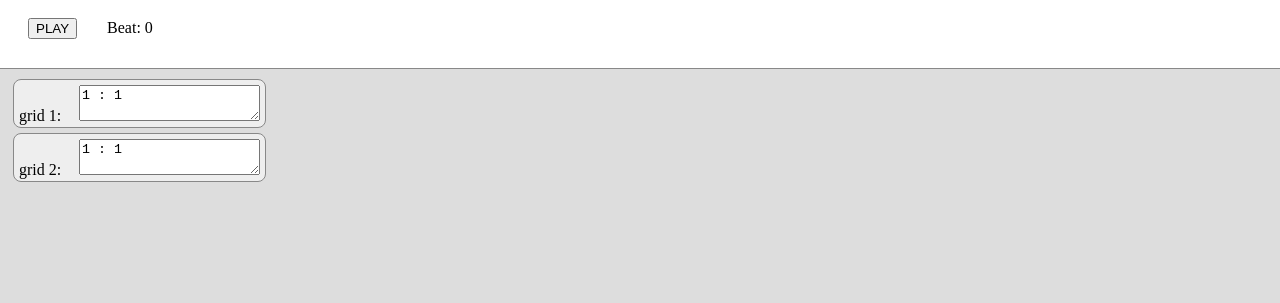
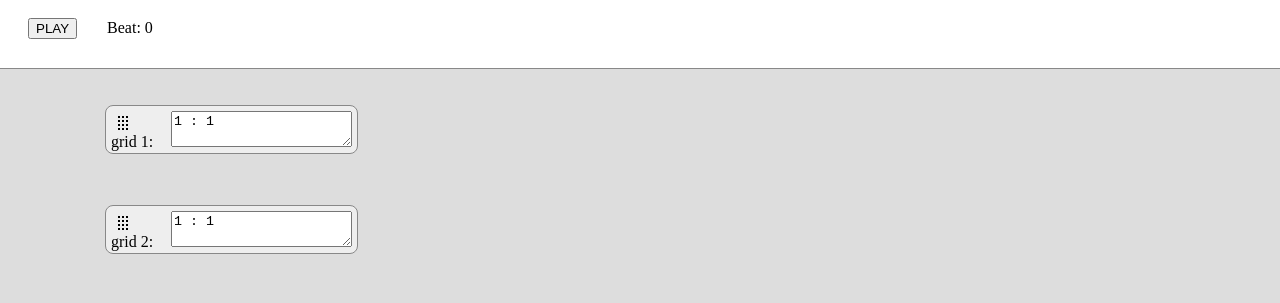
Before and after one commit to evogler/gridception, a React app: page / in a window 1280 px wide. Shown: the top 303 px of the page. Built offline with nearby package versions, Linux system fonts and the light colour scheme; no server answers.

Commit message:
Add starting coordinates to useDrag

```diff
--- a/public/styles.css
+++ b/public/styles.css
@@ -63,6 +63,7 @@ button {
 }
 
 .ratio-box {
+  position: absolute;
   background-color: #eee;
   border: 1px solid #888;
   padding: 5px 5px 2px 5px;
--- a/src/components/App.jsx
+++ b/src/components/App.jsx
@@ -82,12 +82,12 @@ const App = (props) => {
         currentTime={currentTime}
       />
       <div className="canvas">
-        <RatioBox label="grid 1" node={nodes[5]} />
-        <RatioBox label="grid 2" node={nodes[0]} />
-        <SoundGrid label="ride" node={nodes[1]} />
-        <SoundGrid label="hat" node={nodes[3]} />
-        <SoundGrid label="stick" node={nodes[4]} />
-        <SoundGrid label="kick" node={nodes[2]}/>
+        <RatioBox label="grid 1" node={nodes[5]} coords={[100, 100]} />
+        <RatioBox label="grid 2" node={nodes[0]} coords={[100, 200]}/>
+        <SoundGrid label="ride" node={nodes[1]} coords={[400, 300]}/>
+        <SoundGrid label="hat" node={nodes[3]}  coords={[400, 400]}/>
+        <SoundGrid label="stick" node={nodes[4]} coords={[400, 500]}/>
+        <SoundGrid label="kick" node={nodes[2]} coords={[400, 600]}/>
 
       </div>
     </div>
--- a/src/components/HorizontalGrid.jsx
+++ b/src/components/HorizontalGrid.jsx
@@ -3,8 +3,8 @@ import useDrag from '../usedrag.js';
 import DragIcon from './DragIcon.jsx';
 import GridCell from './GridCell.jsx';
 
-const HorizontalGrid = ({ status, update, label, active }) => {
-  const [x, y, startDrag] = useDrag();
+const HorizontalGrid = ({ status, update, label, active, coords }) => {
+  const [x, y, startDrag] = useDrag(...coords);
 
   return (
     <div
--- a/src/components/RatioBox.jsx
+++ b/src/components/RatioBox.jsx
@@ -1,10 +1,14 @@
 import React, { useState } from 'react';
+import useDrag from '../usedrag.js';
+import DragIcon from './DragIcon.jsx';
 
 const toggle = (x) => x === 'on' ? 'off' : 'on';
 
-const RatioBox = ({ label, node }) => {
+const RatioBox = ({ label, node, coords = [0, 0] }) => {
+  const [x, y, drag] = useDrag(...coords);
   return (
-    <div className="ratio-box">
+    <div className="ratio-box" style={{ left: x, top: y }} >
+      <DragIcon startDrag={drag} />
       <span className="horizontal-grid-label">{label}:</span>
       <textarea
         onChange={e => {
--- a/src/components/SoundGrid.jsx
+++ b/src/components/SoundGrid.jsx
@@ -3,7 +3,7 @@ import HorizontalGrid from './HorizontalGrid.jsx';
 
 const toggle = (x) => x === 'on' ? 'off' : 'on';
 
-const SoundGrid = ({ label, node, dragging }) => {
+const SoundGrid = ({ label, node, dragging, coords }) => {
   return (
     <HorizontalGrid
       label={label}
@@ -13,6 +13,7 @@ const SoundGrid = ({ label, node, dragging }) => {
         console.log(node._aspects.statuses);
       }}
       active={-1}
+      coords={coords}
     />
   );
 };
--- a/src/usedrag.js
+++ b/src/usedrag.js
@@ -1,7 +1,7 @@
 import React, { useState } from 'react';
 
-const useDrag = () => {
-  const [coords, setCoords] = useState([500, 500]);
+const useDrag = (startX = 0, startY = 0) => {
+  const [coords, setCoords] = useState([startX, startY]);
   const [dragging, setDragging] = useState(false);
 
   const handleMouseMove = (e) => {
```
Also changed, not shown: public/icons/drag.svg (added).
